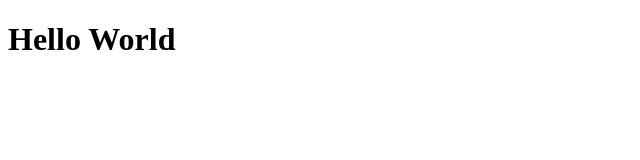
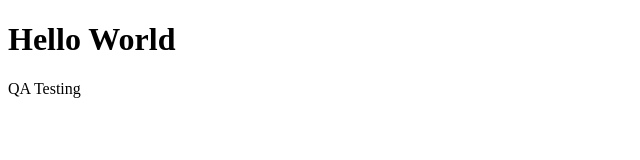
Before and after one commit to sadissanushka/git-merge-lab_208R, a plain HTML site: page index.html in a window 1280 px wide. Shown: the full height of the page, 0-640 px from the left. Drawn offline with Linux system fonts and the light colour scheme.

Commit message:
Add QA paragraph

```diff
--- a/index.html
+++ b/index.html
@@ -5,5 +5,6 @@
 </head>
 <body>
     <h1>Hello World</h1>
+    <p>QA Testing</p>
 </body>
 </html>
```
